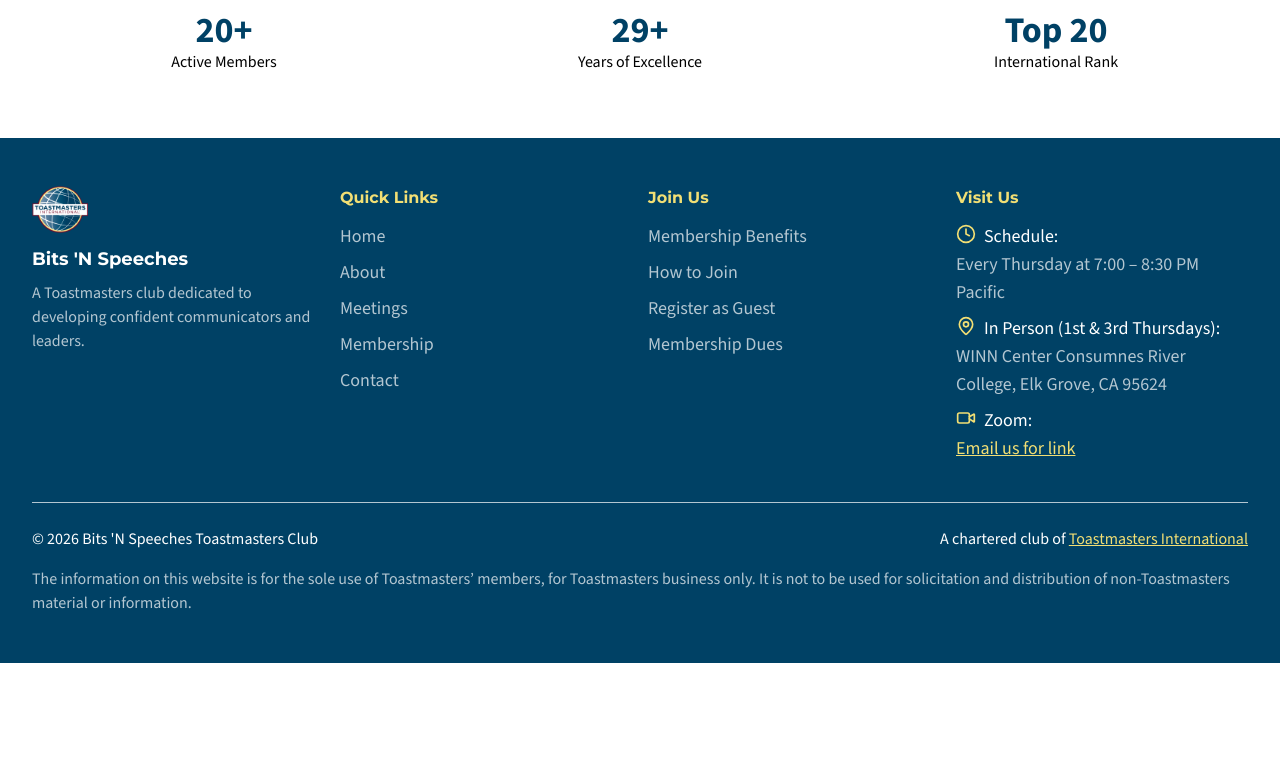
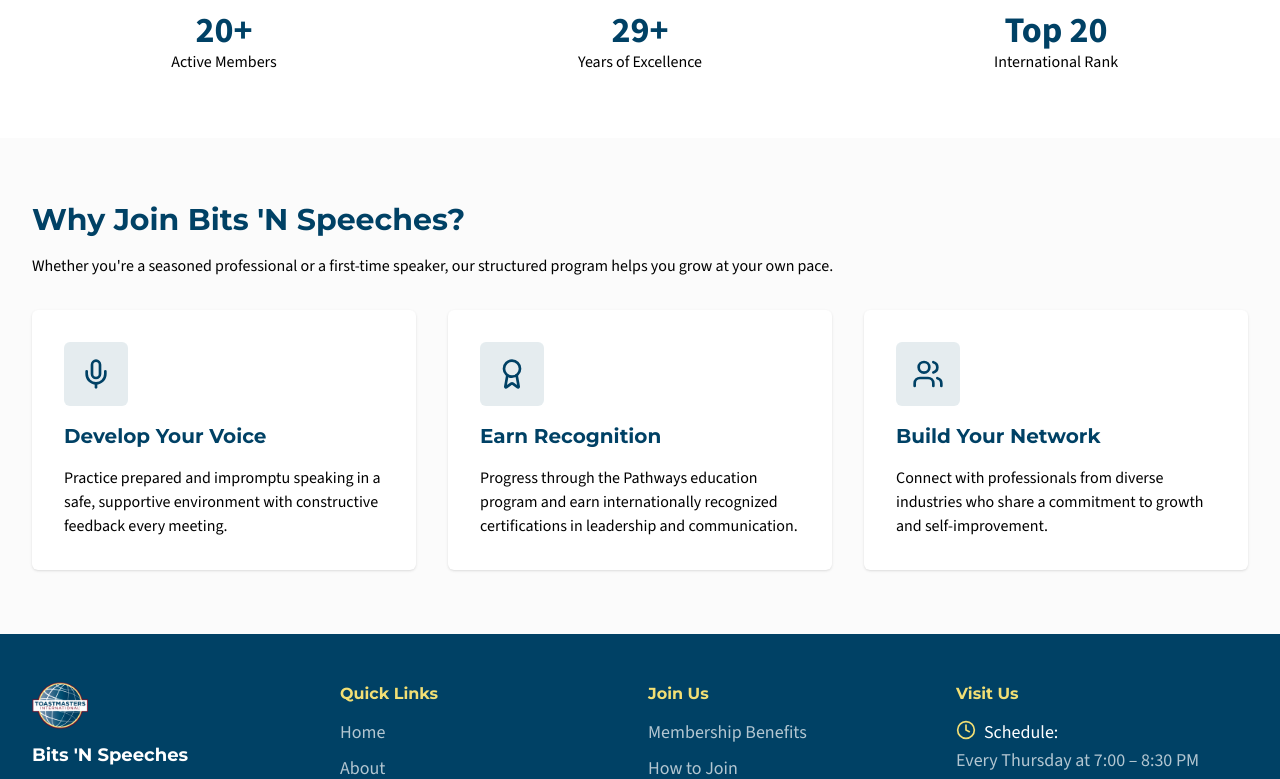
Before and after one commit to rainwithcode/bits-n-speeches, a Next.js app: page / in a window 1280 px wide. Shown: the part 760-1539 px from the top of the page. Before the commit the page ends 1423 px from the top, so only its background shows below. Built offline with nearby package versions, Linux system fonts and the light colour scheme.

Commit message:
feat: why join us section

```diff
--- /dev/null
+++ b/src/app/(public)/components/WhyJoin.tsx
@@ -0,0 +1,39 @@
+import { Mic, Award, Users, type LucideIcon } from "lucide-react";
+import { whyJoin } from "../data/why-join";
+
+const icons: Record<string, LucideIcon> = { Mic, Award, Users };
+
+export default function WhyJoin() {
+  return (
+    <section className="bg-muted/5">
+      <div className="max-w-7xl mx-auto px-4 md:px-6 lg:px-8 py-8 md:py-16">
+        <h2 className="font-heading font-bold text-primary text-xl md:text-3xl mb-4">
+          Why Join Bits 'N Speeches?
+        </h2>
+        <p>
+          Whether you're a seasoned professional or a first-time speaker, our
+          structured program helps you grow at your own pace.
+        </p>
+        <ul className="grid md:grid-cols-3 gap-4 md:gap-8 mt-8">
+          {whyJoin.map((reason) => {
+            const Icon = icons[reason.icon];
+            return (
+              <li
+                key={reason.label}
+                className="space-y-2 md:space-y-4 bg-white p-8 rounded-md shadow-sm"
+              >
+                <div className="w-fit px-4 py-4 rounded-md bg-primary/10">
+                  <Icon className="w-8 h-8 text-primary" />
+                </div>
+                <h3 className="font-heading font-bold text-lg md:text-xl text-primary">
+                  {reason.label}
+                </h3>
+                <p className="text-sm md:text-base">{reason.description}</p>
+              </li>
+            );
+          })}
+        </ul>
+      </div>
+    </section>
+  );
+}
--- /dev/null
+++ b/src/app/(public)/data/why-join.ts
@@ -0,0 +1,20 @@
+export const whyJoin = [
+  {
+    icon: "Mic",
+    label: "Develop Your Voice",
+    description:
+      "Practice prepared and impromptu speaking in a safe, supportive environment with constructive feedback every meeting.",
+  },
+  {
+    icon: "Award",
+    label: "Earn Recognition",
+    description:
+      "Progress through the Pathways education program and earn internationally recognized certifications in leadership and communication.",
+  },
+  {
+    icon: "Users",
+    label: "Build Your Network",
+    description:
+      "Connect with professionals from diverse industries who share a commitment to growth and self-improvement.",
+  },
+];
--- a/src/app/(public)/page.tsx
+++ b/src/app/(public)/page.tsx
@@ -1,11 +1,13 @@
 import Achievements from "./components/Achievements";
 import Hero from "./components/Hero";
+import WhyJoin from "./components/WhyJoin";
 
 export default function Home() {
   return (
     <>
       <Hero />
       <Achievements />
+      <WhyJoin />
     </>
   );
 }
```
